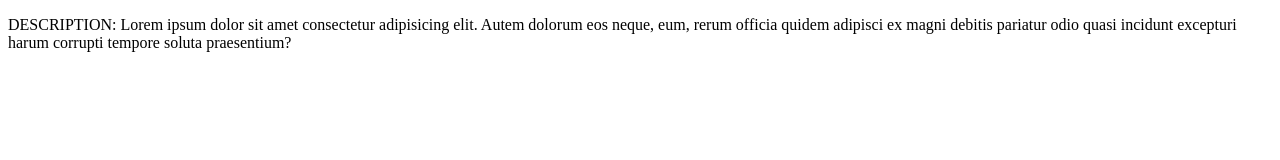
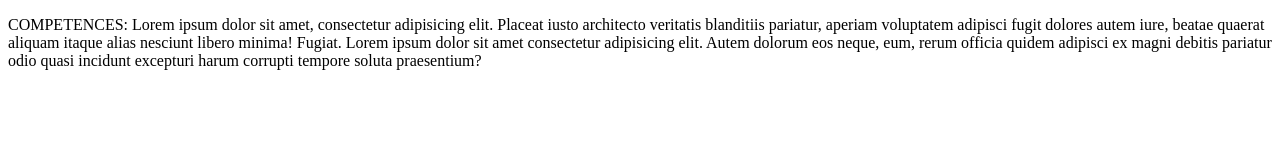
Before and after one commit to Preci01/git-mon-cv, a plain HTML site: page index.html in a window 1280 px wide. Drawn offline with Linux system fonts and the light colour scheme.

Commit message:
mise en place de la section competences

```diff
--- a/index.html
+++ b/index.html
@@ -6,12 +6,13 @@
     <meta name="viewport" content="width=device-width, initial-scale=1.0">
     <link rel="stylesheet" href="style.css">
     <title>
-        DESCRIPTION
+        COMPETENCES
     </title>
 </head>
 <body>
     <p>
-        DESCRIPTION:
+        COMPETENCES:
+        Lorem ipsum dolor sit amet, consectetur adipisicing elit. Placeat iusto architecto veritatis blanditiis pariatur, aperiam voluptatem adipisci fugit dolores autem iure, beatae quaerat aliquam itaque alias nesciunt libero minima! Fugiat.
         Lorem ipsum dolor sit amet consectetur adipisicing elit. Autem dolorum eos neque, eum, rerum officia quidem adipisci ex magni debitis pariatur odio quasi incidunt excepturi harum corrupti tempore soluta praesentium?
     </p>
 </body>
```
